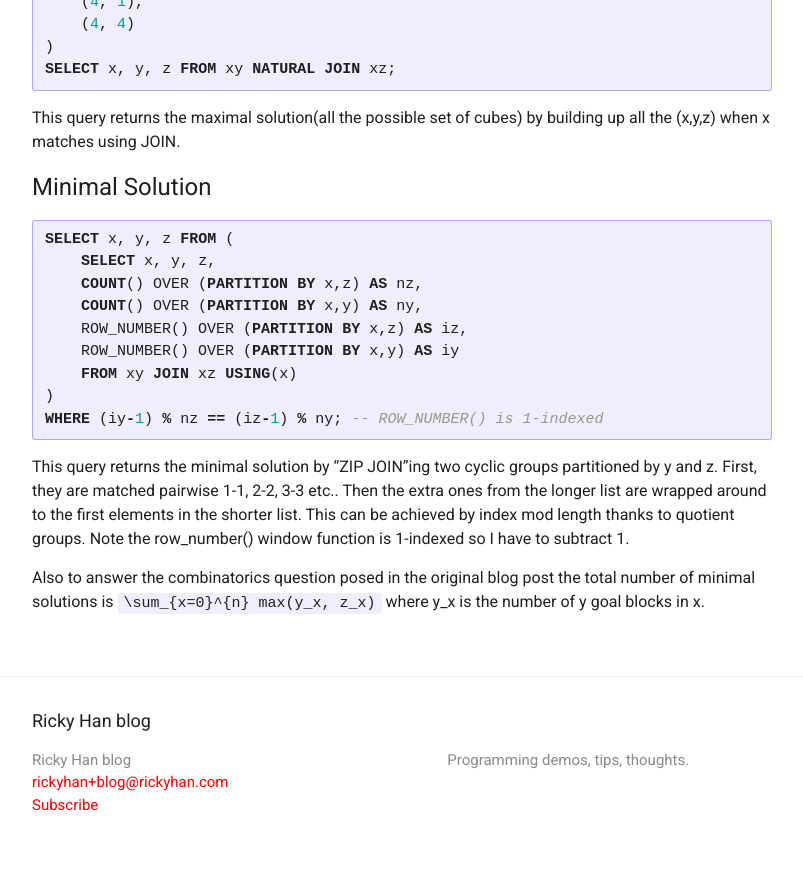
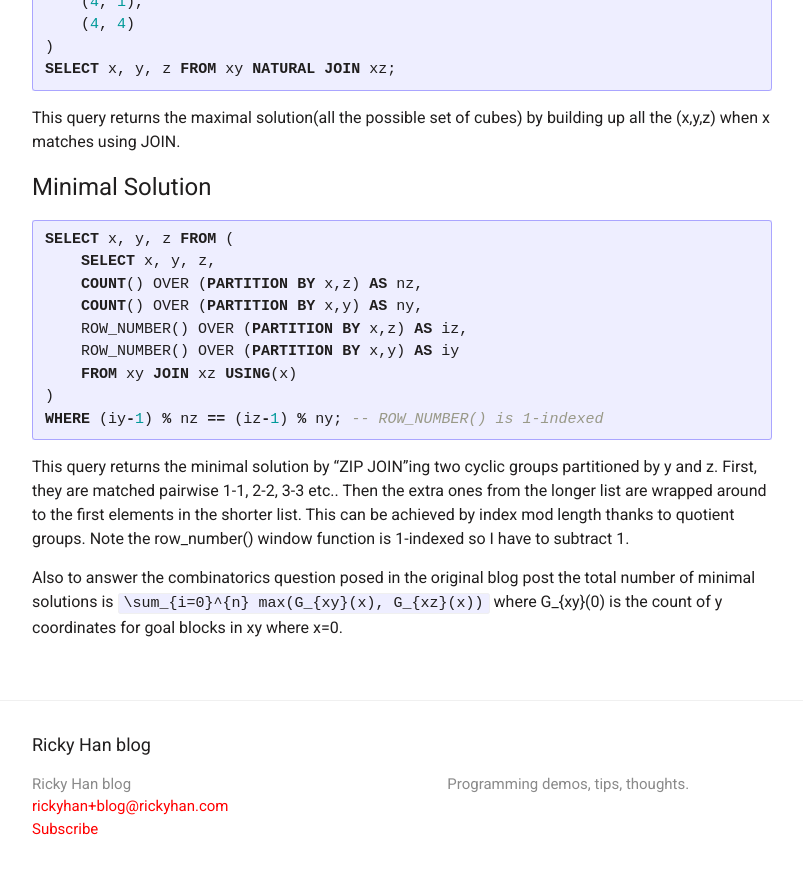
Before and after one commit to 0b01/rickyhan.com, a Jekyll site: the page built from _posts/2021-04-11-solving-projekt-using-sql.md, in a window 1280 px wide and 900 px high, scrolled down 1390 px. Shown: the top 874 px of the window, without its empty margins (238-1041 px from the left). Built offline with Jekyll 4.4.1, drawn with Linux system fonts in a browser that asks for light colours.

Commit message:
Update 2021-04-11-solving-projekt-using-sql.md

````diff
--- a/_posts/2021-04-11-solving-projekt-using-sql.md
+++ b/_posts/2021-04-11-solving-projekt-using-sql.md
@@ -66,4 +66,4 @@ WHERE (iy-1) % nz == (iz-1) % ny; -- ROW_NUMBER() is 1-indexed
 ```
 This query returns the minimal solution by "ZIP JOIN"ing two cyclic groups partitioned by y and z. First, they are matched pairwise 1-1, 2-2, 3-3 etc.. Then the extra ones from the longer list are wrapped around to the first elements in the shorter list. This can be achieved by index mod length thanks to quotient groups. Note the row_number() window function is 1-indexed so I have to subtract 1.
 
-Also to answer the combinatorics question posed in the original blog post the total number of minimal solutions is `\sum_{x=0}^{n} max(y_x, z_x)` where y_x is the number of y goal blocks in x.
+Also to answer the combinatorics question posed in the original blog post the total number of minimal solutions is `\sum_{i=0}^{n} max(G_{xy}(x), G_{xz}(x))` where G_{xy}(0) is the count of y coordinates for goal blocks in xy where x=0.
````
